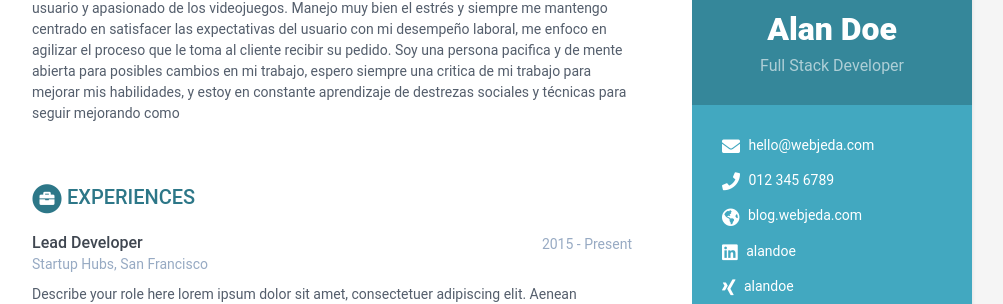
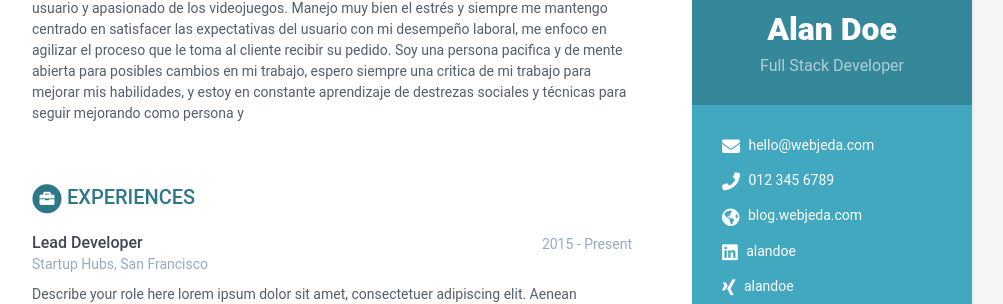
Before and after one commit to KevinC99/good-birch-4e19a, a Jekyll site: the page built from index.html, in a window 1280 px wide and 900 px high. Shown: the part 163-467 px from the top of the window, without its empty margins (168-1171 px from the left). Built offline with Jekyll 4.4.1, drawn with Linux system fonts in a browser that asks for light colours; some of the changed text lies outside the part shown.

Commit message:
data.yml: updated summary in career-profile

```diff
--- a/_data/data.yml
+++ b/_data/data.yml
@@ -41,6 +41,7 @@ career-profile:
     de mente abierta para posibles cambios en mi trabajo, espero siempre una
     critica de mi trabajo para mejorar mis habilidades, y estoy en constante
     aprendizaje de destrezas sociales y técnicas para seguir mejorando como
+    persona y
 education:
   - degree: MSc in Computer Science
     university: University of London
```
